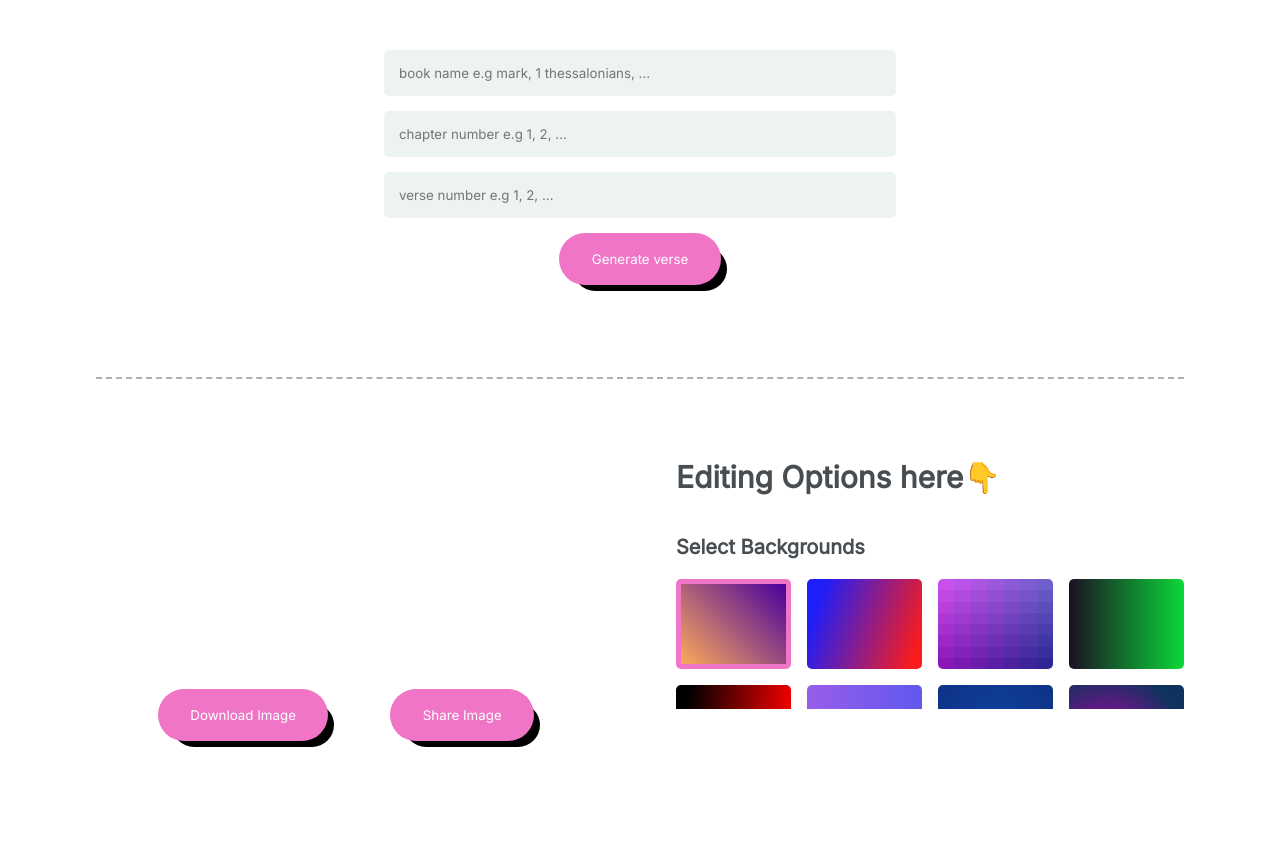
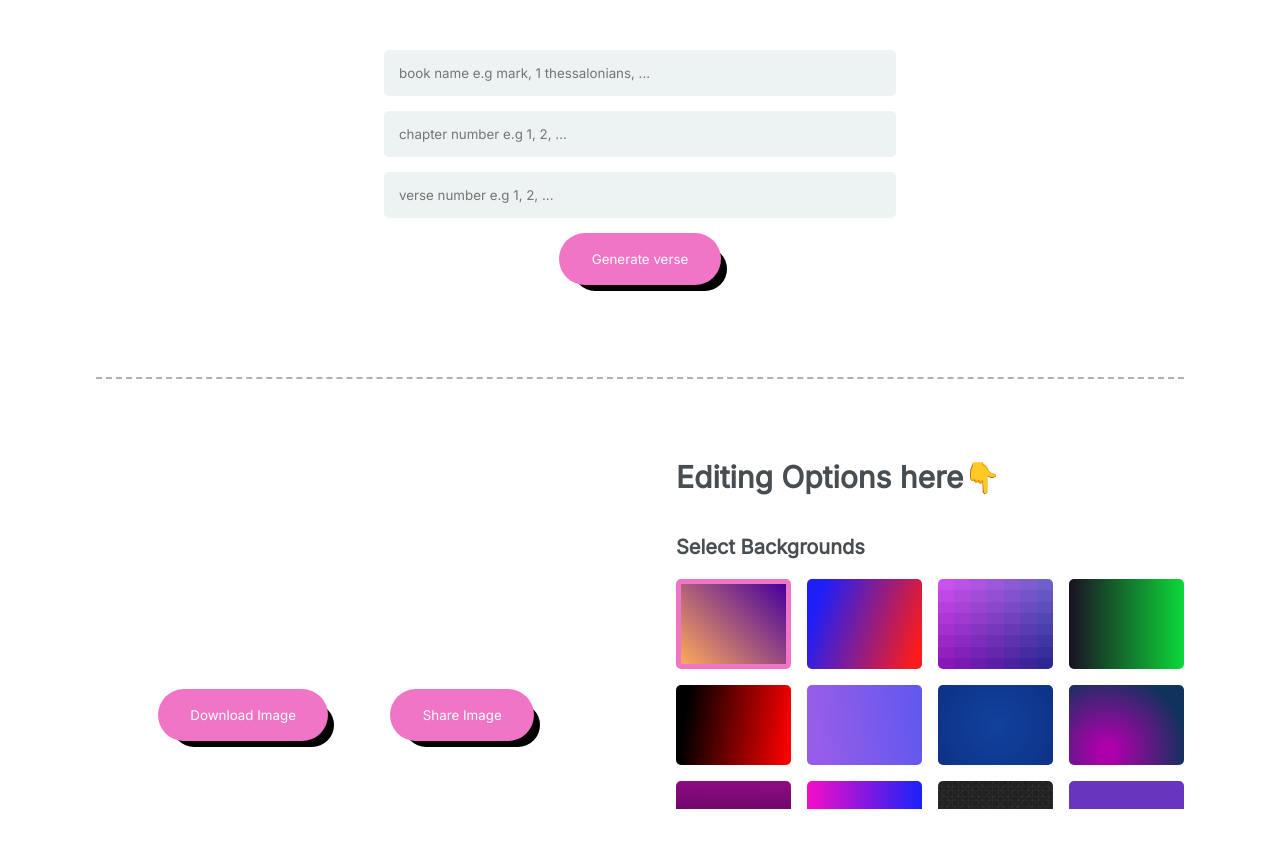
Before and after one commit to abrusu-collins/bibly, a React (Create React App) app: page /app in a window 1280 px wide. Shown: the top 848 px of the page. Before the commit the page ends 821 px from the top, so only its background shows below. Built offline with nearby package versions, Linux system fonts and the light colour scheme; a web font is replaced by a local one.

Commit message:
code is beautiful now

```diff
--- a/src/scss/app page/_dataandediting.scss
+++ b/src/scss/app page/_dataandediting.scss
@@ -108,7 +108,7 @@
 
     }
     overflow-y: auto;
-    height: 250px;
+    height: 350px;
 
     & .backgrounds {
       display: grid;
--- a/src/styles/index.css
+++ b/src/styles/index.css
@@ -233,7 +233,7 @@ form button:hover {
 }
 .dataandediting .editing {
   overflow-y: auto;
-  height: 250px;
+  height: 350px;
 }
 .dataandediting .editing .edit-header {
   font-size: 30px;
```
